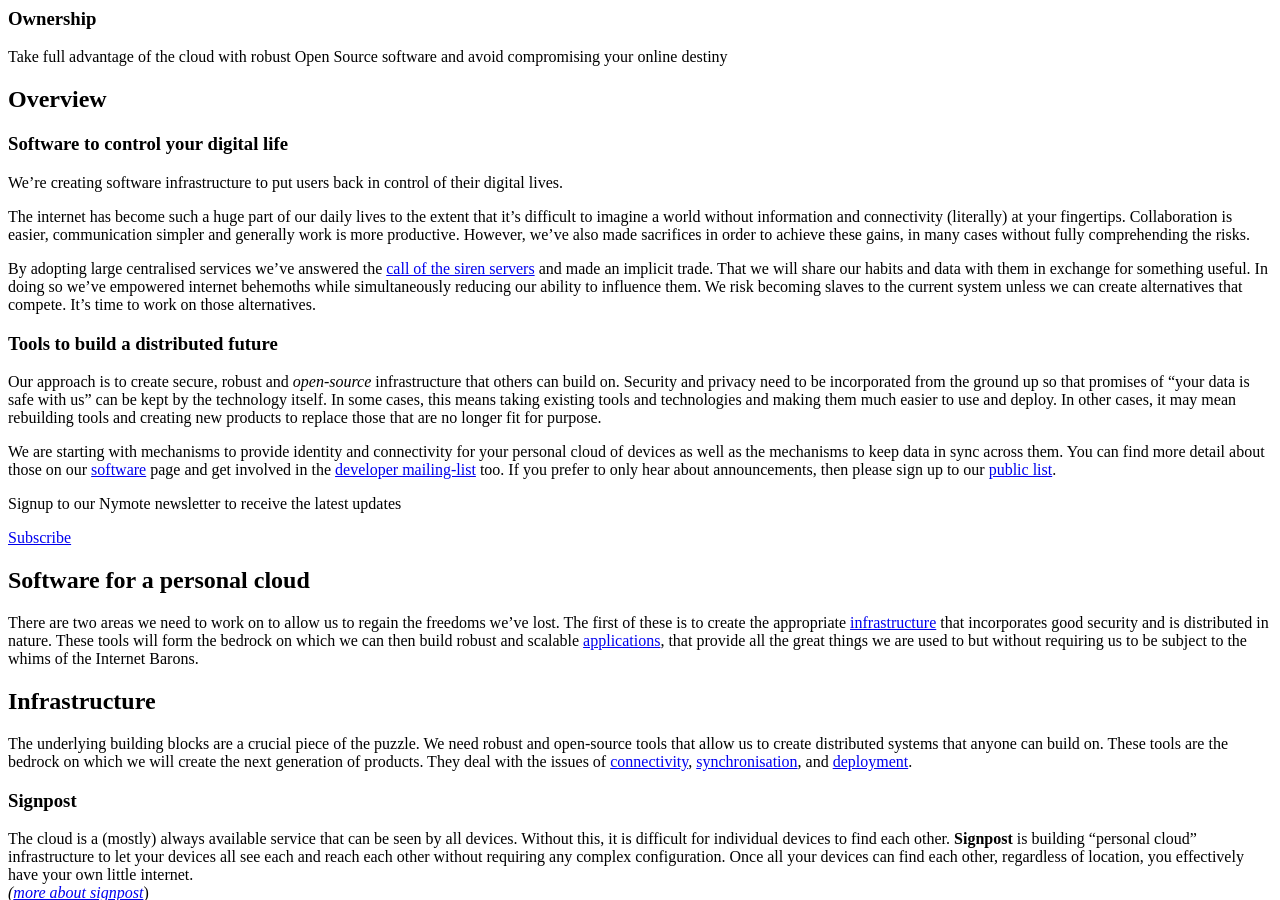
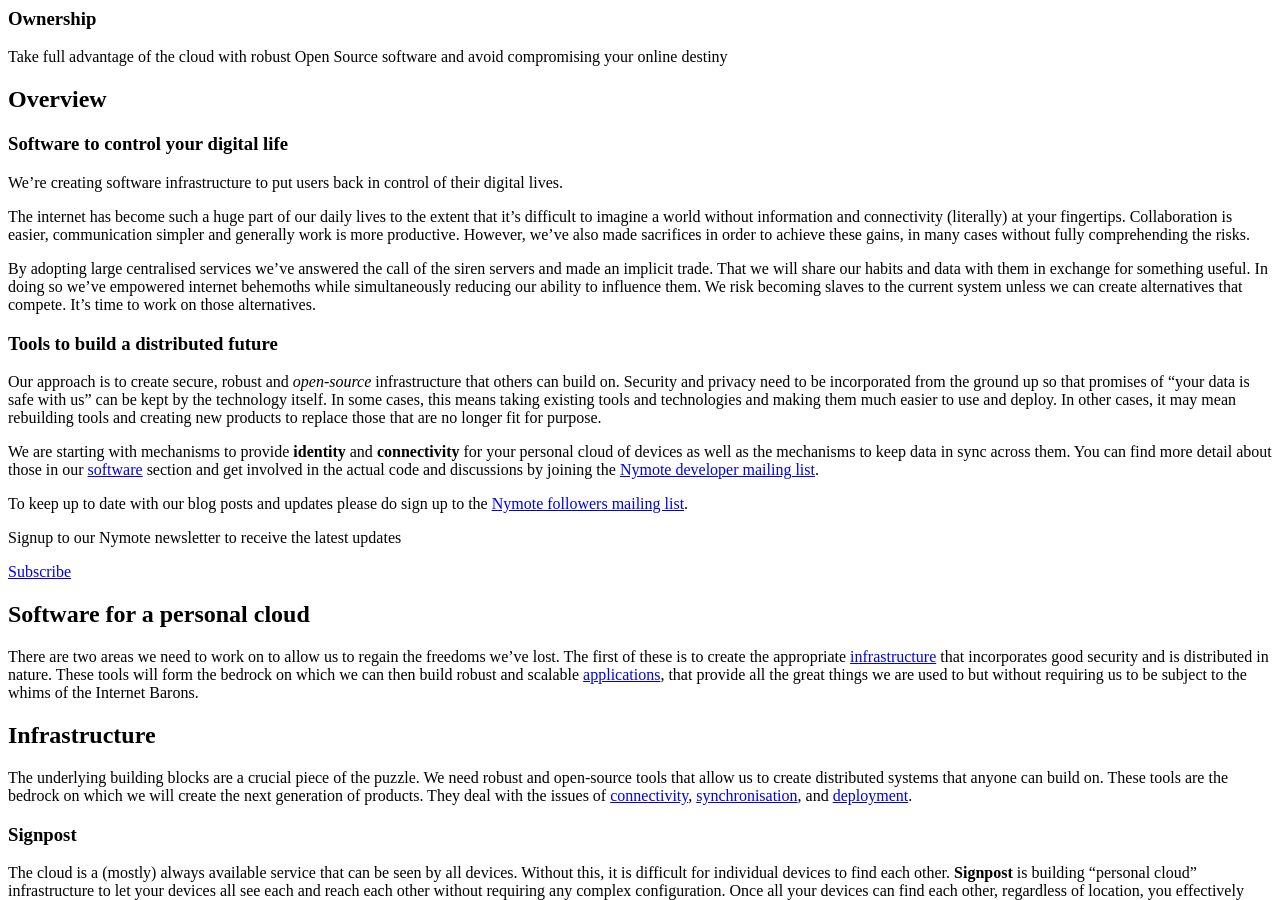
Before and after one commit to nymote/nymote.github.io, a Jekyll site: the page built from index.html, in a window 1280 px wide and 900 px high, scrolled down 566 px. Built offline with Jekyll 4.4.1, drawn with Linux system fonts in a browser that asks for light colours; nearby versions of some CDN libraries; library files that are not in the unit come from our copies; comment, search, counter and statistics services are not loaded.

Commit message:
tweaks and adjustments to overview

```diff
--- a/_includes/frontpage/overview01.html
+++ b/_includes/frontpage/overview01.html
@@ -1,9 +1,27 @@
-<h3 id='tools_to_build_a_distributed_future'>
+<h3>
     Software to control your digital life
 </h3>
 
-<p>We&#8217;re creating software infrastructure to put users back in control of their digital lives.</p>
+<p>
+    We&#8217;re creating software infrastructure to put users back in
+    control of their digital lives.
+</p>
 
-<p>The internet has become such a huge part of our daily lives to the extent that it&#8217;s difficult to imagine a world without information and connectivity (literally) at your fingertips. Collaboration is easier, communication simpler and generally work is more productive. However, we&#8217;ve also made sacrifices in order to achieve these gains, in many cases without fully comprehending the risks.</p>
+<p>
+    The internet has become such a huge part of our daily lives to the
+    extent that it&#8217;s difficult to imagine a world without information
+    and connectivity (literally) at your fingertips. Collaboration is
+    easier, communication simpler and generally work is more productive.
+    However, we&#8217;ve also made sacrifices in order to achieve these
+    gains, in many cases without fully comprehending the risks.
+</p>
 
-<p>By adopting large centralised services we&#8217;ve answered the <a href='#TODO'>call of the siren servers</a> and made an implicit trade. That we will share our habits and data with them in exchange for something useful. In doing so we&#8217;ve empowered internet behemoths while simultaneously reducing our ability to influence them. We risk becoming slaves to the current system unless we can create alternatives that compete. It&#8217;s time to work on those alternatives.</p>
+<p>
+    By adopting large centralised services we&#8217;ve answered the call of
+    the siren servers and made an implicit trade. That we will share our
+    habits and data with them in exchange for something useful. In doing so
+    we&#8217;ve empowered internet behemoths while simultaneously reducing
+    our ability to influence them. We risk becoming slaves to the current
+    system unless we can create alternatives that compete. It&#8217;s time
+    to work on those alternatives.
+</p>
--- a/_includes/frontpage/overview02.html
+++ b/_includes/frontpage/overview02.html
@@ -1,7 +1,26 @@
-<h3 id='tools_to_build_a_distributed_future'>
+<h3>
     Tools to build a distributed future
 </h3>
 
-<p>Our approach is to create secure, robust and <em>open-source</em> infrastructure that others can build on. Security and privacy need to be incorporated from the ground up so that promises of &#8220;your data is safe with us&#8221; can be kept by the technology itself. In some cases, this means taking existing tools and technologies and making them much easier to use and deploy. In other cases, it may mean rebuilding tools and creating new products to replace those that are no longer fit for purpose.</p>
-
-<p>We are starting with mechanisms to provide identity and connectivity for your personal cloud of devices as well as the mechanisms to keep data in sync across them. You can find more detail about those on our <a href='../software/'>software</a> page and get involved in the <a href='http://lists.nymote.org'>developer mailing-list</a> too. If you prefer to only hear about announcements, then please sign up to our <a href='TODO'>public list</a>.</p>
+<p>
+    Our approach is to create secure, robust and <em>open-source</em>
+    infrastructure that others can build on. Security and privacy need to be
+    incorporated from the ground up so that promises of &#8220;your data is
+    safe with us&#8221; can be kept by the technology itself. In some cases,
+    this means taking existing tools and technologies and making them much
+    easier to use and deploy. In other cases, it may mean rebuilding tools
+    and creating new products to replace those that are no longer fit for
+    purpose.
+</p>
+<p>
+    We are starting with mechanisms to provide <strong>identity</strong> and
+    <strong>connectivity</strong> for your personal cloud of devices as well
+    as the mechanisms to keep data in sync across them. You can find more
+    detail about those in our <a href='../software/'>software</a> section
+    and get involved in the actual code and discussions by joining the
+    <a href='mailto:amir@nymote.com?&subject=Add%20me%20to%20the%20Nymote%20devel%20list'>Nymote developer mailing list</a>.
+</p>
+<p>
+    To keep up to date with our blog posts and updates please do
+    sign up to the <a href='http://eepurl.com/mXYb1'>Nymote followers mailing list</a>.
+</p>
```
